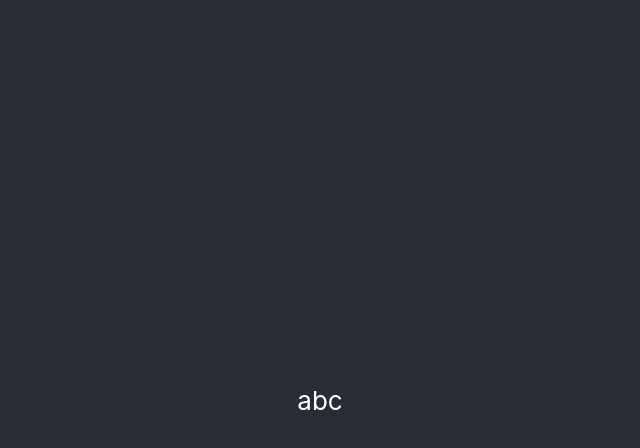
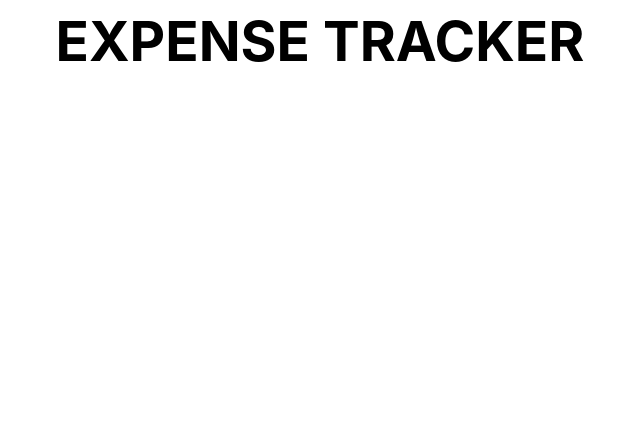
Before and after one commit to saoud-ahmed-khan/Expanse-Tracker-With-TypeScript-And-PWA, a React (Create React App) app: page / in a window 1280 px wide. Shown: the top 448 px of the page, without its empty margins (320-960 px from the left). Built offline with nearby package versions, Linux system fonts and the light colour scheme.

Commit message:
adding header

```diff
--- a/src/App.css
+++ b/src/App.css
@@ -1,5 +1,4 @@
 .App {
-  text-align: center;
 }
 
 .App-logo {
@@ -14,25 +13,18 @@
 }
 
 .App-header {
-  background-color: #282c34;
+  background-color:white;
   min-height: 100vh;
   display: flex;
   flex-direction: column;
   align-items: center;
   justify-content: center;
-  font-size: calc(10px + 2vmin);
-  color: white;
+  font-size: calc(10px + 5vmin);
+  color: black,
 }
+.heading{
+  font-size: calc(15px + 5vmin);
+  margin-top: 0.6%;
+  text-align: center;
 
-.App-link {
-  color: #61dafb;
 }
-
-@keyframes App-logo-spin {
-  from {
-    transform: rotate(0deg);
-  }
-  to {
-    transform: rotate(360deg);
-  }
-}
--- a/src/App.tsx
+++ b/src/App.tsx
@@ -4,9 +4,8 @@ import './App.css';
 function App() {
   return (
     <div className="App">
-      <header className="App-header">
-        abc
-      </header>
+        <h1 className="heading">EXPENSE TRACKER</h1>
+
     </div>
   );
 }
```
Also changed, not shown: 1 other file (tests, documents, lock files or other folders).
